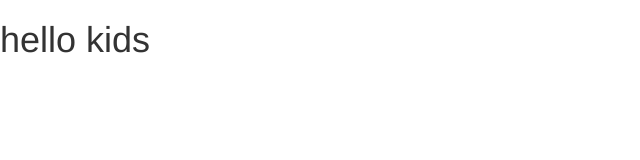
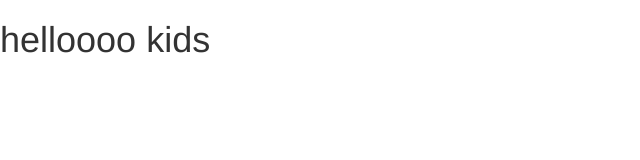
Before and after one commit to AliciaMayaa/AliciaMayaa.github.io, a plain HTML site: page index.html in a window 1280 px wide. Shown: the whole page, without its empty margins (0-640 px from the left). Drawn offline with nearby package versions, Linux system fonts and the light colour scheme.

Commit message:
Update index.html

```diff
--- a/index.html
+++ b/index.html
@@ -18,7 +18,7 @@
     <![endif]-->
   </head>
   <body>
-    <h1>hello kids</h1>
+    <h1>helloooo kids</h1>
 
     <!-- jQuery (necessary for Bootstrap's JavaScript plugins) -->
     <script src="https://ajax.googleapis.com/ajax/libs/jquery/1.12.4/jquery.min.js"></script>
```
